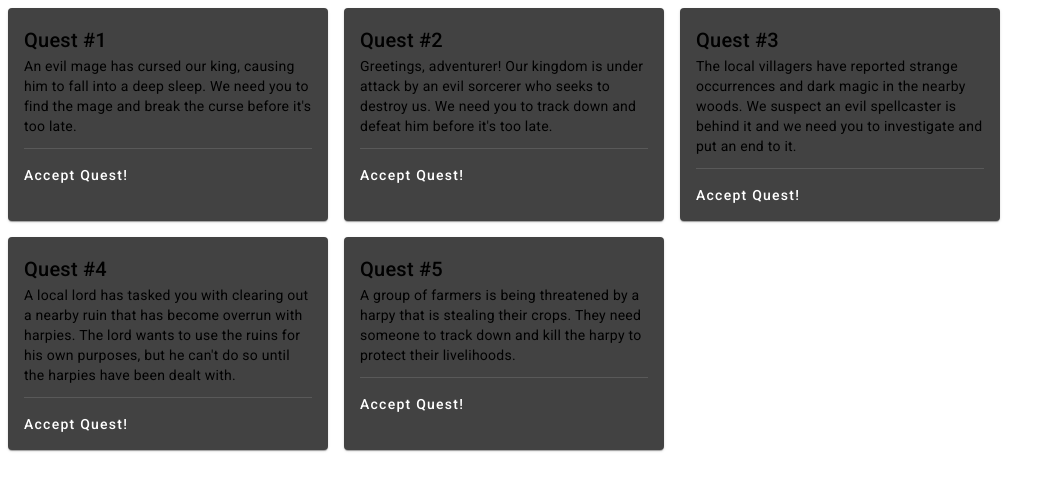
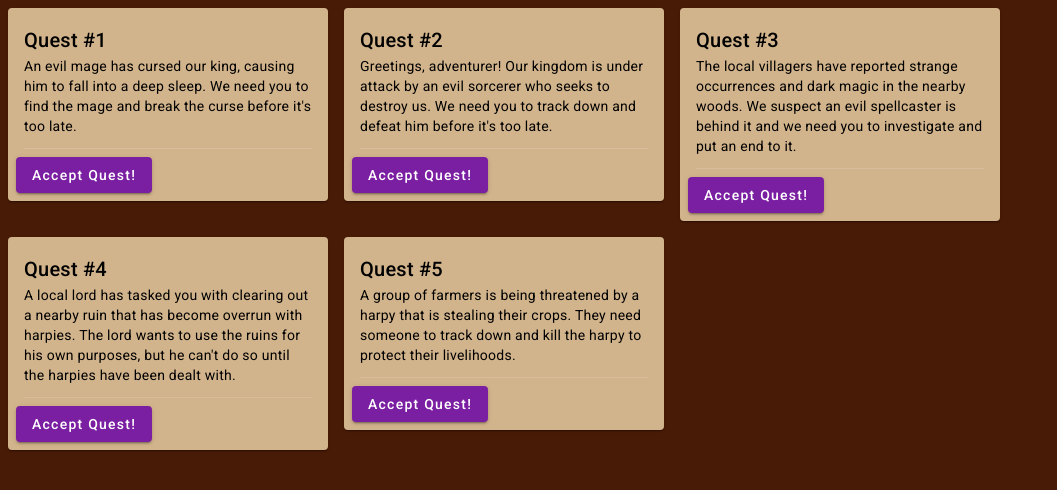
Before and after one commit to ChicoState/MuscleQuest, an Angular app in the folder muscle-quest-app/: page /daily-quests in a window 1280 px wide. Shown: the top 490 px of the page, without its empty margins (0-1057 px from the left). Built offline with nearby package versions, Linux system fonts and the light colour scheme.

Commit message:
Added color

```diff
--- a/muscle-quest-app/src/app/daily-quests/daily-quests.component.html
+++ b/muscle-quest-app/src/app/daily-quests/daily-quests.component.html
@@ -1,3 +1,4 @@
+<div class="body">
     <div class="daily-quests">
         <!-- three states to each quest: 0 unclaimed, 1 in progress, 2 complete, 3 reward claimed -->
         <mat-card class="daily-quest" *ngFor="let quest of quests; index as i; first as isFirst">
@@ -24,9 +25,10 @@
                 <mat-divider></mat-divider>
             </mat-card-content>
             <mat-card-actions>
-            <button mat-button *ngIf="quest.state==0" (click)="update_state(i, 1)">Accept Quest!</button>
-            <button mat-button *ngIf="quest.state==1" (click)="update_state(i, 2)">Exercise Complete!</button>
-            <button mat-button *ngIf="quest.state==2" (click)="claim_reward(i)">Claim Reward!</button>
+                <button color="primary" mat-raised-button *ngIf="quest.state==0" (click)="update_state(i, 1)">Accept Quest!</button>
+                <button color="primary" mat-raised-button *ngIf="quest.state==1" (click)="update_state(i, 2)">Exercise Complete!</button>
+                <button color="primary" mat-raised-button *ngIf="quest.state==2" (click)="claim_reward(i)">Claim Reward!</button>
             </mat-card-actions>
         </mat-card>
     </div>
+</div>
--- a/muscle-quest-app/src/app/daily-quests/daily-quests.component.scss
+++ b/muscle-quest-app/src/app/daily-quests/daily-quests.component.scss
@@ -1,6 +1,9 @@
+
 .daily-quest {
     max-width: 20rem;
     margin: .5rem;
+    background-color: tan;
+    height: fit-content;
 }
 
 .daily-quests {
@@ -8,3 +11,13 @@
     flex-direction: row;
     flex-wrap: wrap;
 }
+
+.body {
+
+    background-color: #481b06;
+    height: 100vh
+}
+
+.action {
+    color: green;
+}
--- a/muscle-quest-app/src/app/daily-quests/daily-quests.component.ts
+++ b/muscle-quest-app/src/app/daily-quests/daily-quests.component.ts
@@ -63,6 +63,7 @@ export class DailyQuestsComponent {
 
   public update_state(index:number, state:number) {
     this.quests[index].state = state;
-    localStorage.setItem("daily-quests", JSON.stringify(this.quests));
+    let info = {quests: this.quests, date: new Date().getDate()};
+    localStorage.setItem("daily-quests", JSON.stringify(info));
   }
 }
```
Lines whose indentation alone changed are shown as unchanged.
